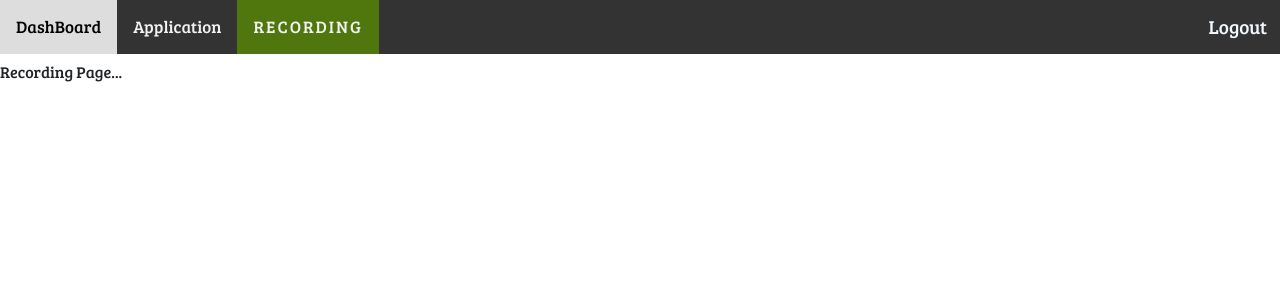
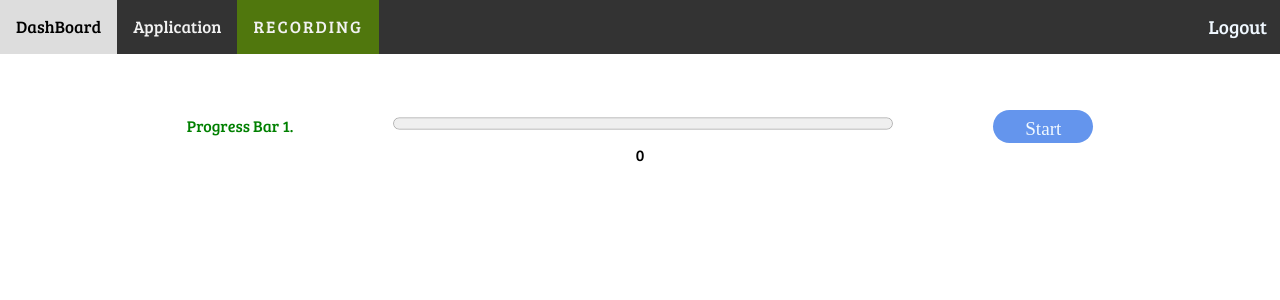
Before and after one commit to Chandan9898Kumar/Login-Register-Form, a React (Create React App) app: page /recording in a window 1280 px wide. Shown: the top 300 px of the page. Built offline with nearby package versions, Linux system fonts and the light colour scheme; no server answers; sample sign-in values are in the browser's storage.

Commit message:
chore : added loading component

```diff
--- a/src/Components/DashBoard.js
+++ b/src/Components/DashBoard.js
@@ -7,7 +7,7 @@ const DashboardPage = () => {
   let styles = {
     head: {
       width: '100%',
-      marginTop: '10%',
+      marginTop: '5%',
     },
     card: {
       width: '700px',
--- a/src/Components/Recording.js
+++ b/src/Components/Recording.js
@@ -1,6 +1,66 @@
-import React from 'react';
+import React, { useEffect, useState } from 'react';
 
 const RecordingPage = () => {
-  return <>Recording Page...</>;
+  const [progressOne, setProgressOne] = useState(0);
+
+  const styles = {
+    firstProgress: {
+      display: 'flex',
+      justifyContent: 'center',
+      alignItems: 'center',
+      gap: '100px',
+      marginTop: '50px',
+    },
+    progressValue: {
+      width: '500px',
+      height: '25px',
+    },
+    btnClass: {
+      display: 'block',
+      background: 'cornflowerblue',
+      borderRadius: '20px',
+    },
+    button: {
+      width: '100px',
+      fontSize: 'larger',
+      fontFamily: 'cursive',
+    },
+  };
+
+  const ProgressBarOne = () => {
+    let time = setInterval(() => {
+      setProgressOne((prev) => {
+        if (prev === 100) {
+          clearInterval(time);
+          return prev;
+        } else {
+          return prev + 1;
+        }
+      });
+    }, 400);
+  };
+
+  return (
+    <div className="progressHead">
+      <div style={styles.firstProgress}>
+        <div style={{ color: 'green' }}>Progress Bar 1.</div>
+        <div>
+          <progress
+            value={progressOne}
+            max={100}
+            style={styles.progressValue}
+          />
+        </div>
+        <div style={styles.btnClass}>
+          <button type="button" style={styles.button} onClick={ProgressBarOne}>
+            Start
+          </button>
+        </div>
+      </div>
+      <div style={{textAlign:'center'}}>
+            <span style={{ color: 'black' }}>{progressOne}</span>
+          </div>
+    </div>
+  );
 };
 export default RecordingPage;
--- a/webpack.config.js
+++ b/webpack.config.js
@@ -38,9 +38,10 @@ module.exports = {
 
   // Tell webpack where to put the output file that is generated
   output: {
-    path: path.resolve(__dirname, 'build'),
+    path: path.resolve(__dirname, '/build'),
     publicPath: '/', // publicPath allows you to specify the base path for all the assets within your application.
     filename: 'chunk.[name].[chunkhash].js', // Creating chunk files with this name.
+    // filename: `[name]${process.env.NODE_SHELL_ENV==='development' ? '' : 'chunk.[name].[chunkhash].js'`,
     libraryTarget: 'umd',
     clean: true,
   },
@@ -57,8 +58,11 @@ module.exports = {
     static: {
       directory: path.join(__dirname, '/build'),
       publicPath: '/build',
+      serveIndex: true
     },
+    compress: true,
     hot: true, // use to keep reloading ui when some changes happens.
+    // lazy: true,  // When devServer.lazy is enabled, the dev-server will only compile the bundle when it gets requested. This means that webpack will not watch any file changes. We call this lazy mode.
   },
   module: {
     rules: [
@@ -122,6 +126,11 @@ module.exports = {
     }),
     new HtmlWebpackPlugin({
       template: path.resolve('./public/index.html'),
+      filename: 'index.html',
+      minify: {
+        removeComments: true,
+        collapseWhitespace: true,
+      },
     }),
     new MiniCssExtractPlugin({
       filename: '[name].css',
```
